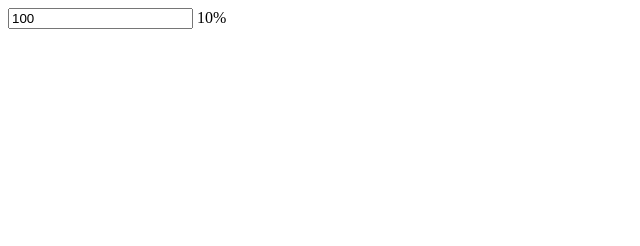
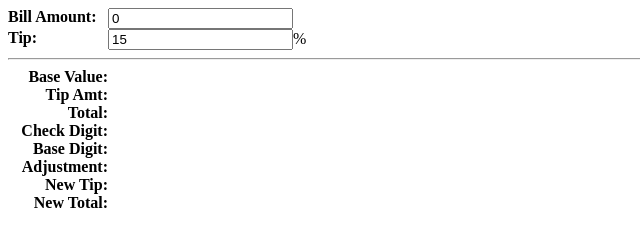
Before and after one commit to terrywbradyC9/html5test, a plain HTML site: page index.html in a window 1280 px wide. Shown: the whole page, without its empty margins (0-640 px from the left). Drawn offline with nearby package versions, Linux system fonts and the light colour scheme.

Commit message:
output el

```diff
--- a/index.html
+++ b/index.html
@@ -3,21 +3,90 @@
 <head>
 <script src="//ajax.googleapis.com/ajax/libs/jquery/1.10.2/jquery.min.js"></script>
 <script type="text/javascript">
-    $.ready(function(){
-        compute();
-    })
-    function compute(){
-        var val = $("#mynum");
-        $("#total").val(val);
+    function checkDigit(val) {
+        val = parseInt(val).toString();
+        var sum = 0;
+        for(var i=0; i<val.length; i++) {
+            var c = val.charAt(i);
+            sum += Number(c);
+        }
+        return sum % 10;
+    }
+
+    function baseDigit(base) {
+         var baseCents = (Number(base) * 100).toFixed(0);
+         return baseCents % 10;
+    }
+
+    function adjustmentVal(base) {
+        var baseCents = Number(base) * 100;
+        var checkv = checkDigit(base);
+        var curDig = baseCents % 10;
+        var adj = checkv - curDig;
+        if (adj < 0) {adj += 10;}
+        return (adj * 0.01).toFixed(2);
     }
 </script>
+<style type="text/css">
+    label {width: 100px;display:block;float:left; font-weight: bold;}
+    output {color: gray;}
+    div.final output {font-weight: bold;}
+    div.out {text-align: right; width: 250px;}
+</style>
 </head>
 <body>
 <div>
-    <form oninput="total.value=(parseInt(mynum.value)*(1+.01*parseInt(pct.value))).toFixed(2)" onforminput="total.value=(parseInt(mynum.value)*(1+.01*parseInt(pct.value))).toFixed(2)">
-    <input type="number" value="100" id="mynum"/>
-    <output id="pct">10%</output>
-    <output for="mynum pct" id="total"/>
+    <form oninput="
+      base.value=parseInt(mynum.value).toFixed(2);
+      tip.value=(parseInt(mynum.value)*.01*parseInt(pct.value)).toFixed(2);
+      total.value=(Number(base.value) + Number(tip.value)).toFixed(2);
+      check.value=checkDigit(mynum.value);
+      basedig.value=baseDigit(mynum.value);
+      adjustment.value=adjustmentVal(mynum.value);
+      newtip.value=(Number(tip.value) + Number(adjustment.value)).toFixed(2);
+      newtotal.value=(Number(total.value) + Number(adjustment.value)).toFixed(2);
+    ">
+    <div>
+      <label for="mynum">Bill Amount: </label>
+      <input type="number" value="0" id="mynum" min="0"/>
+    </div>
+    <div>
+      <label for="pct">Tip: </label>
+      <input id="pct" type="number" value="15"/>%
+    </div>
+    <hr/>
+    <div class="out">
+      <label for="base">Base Value: </label>
+      <output for="mynum pct" id="base">&nbsp;</output>
+    </div>
+    <div class="out">
+      <label for="tip">Tip Amt: </label>
+      <output for="mynum pct" id="tip">&nbsp;</output>
+    </div>
+    <div class="out">
+      <label for="total">Total: </label>
+      <output for="mynum pct" id="total">&nbsp;</output>
+    </div>
+    <div class="out">
+      <label for="check">Check Digit: </label>
+      <output for="mynum pct" id="check">&nbsp;</output>
+    </div>
+    <div class="out">
+      <label for="basedig">Base Digit: </label>
+      <output for="mynum pct" id="basedig">&nbsp;</output>
+    </div>
+    <div class="out">
+      <label for="adjustment">Adjustment: </label>
+      <output for="total check" id="adjustment">&nbsp;</output>
+    </div>
+    <div class="out final">
+      <label for="newtip">New Tip: </label>
+      <output for="total check" id="newtip">&nbsp;</output>
+    </div>
+    <div class="out final">
+      <label for="newtotal">New Total: </label>
+      <output for="total check" id="newtotal">&nbsp;</output>
+    </div>
     </form>
 </div>
 </body>
```
